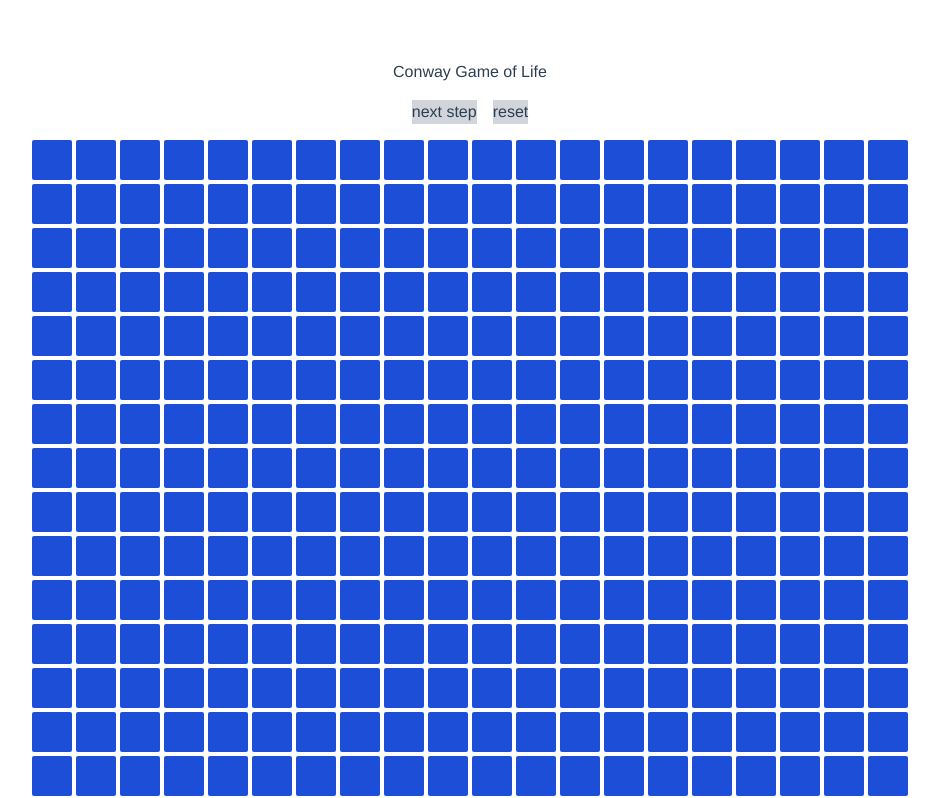
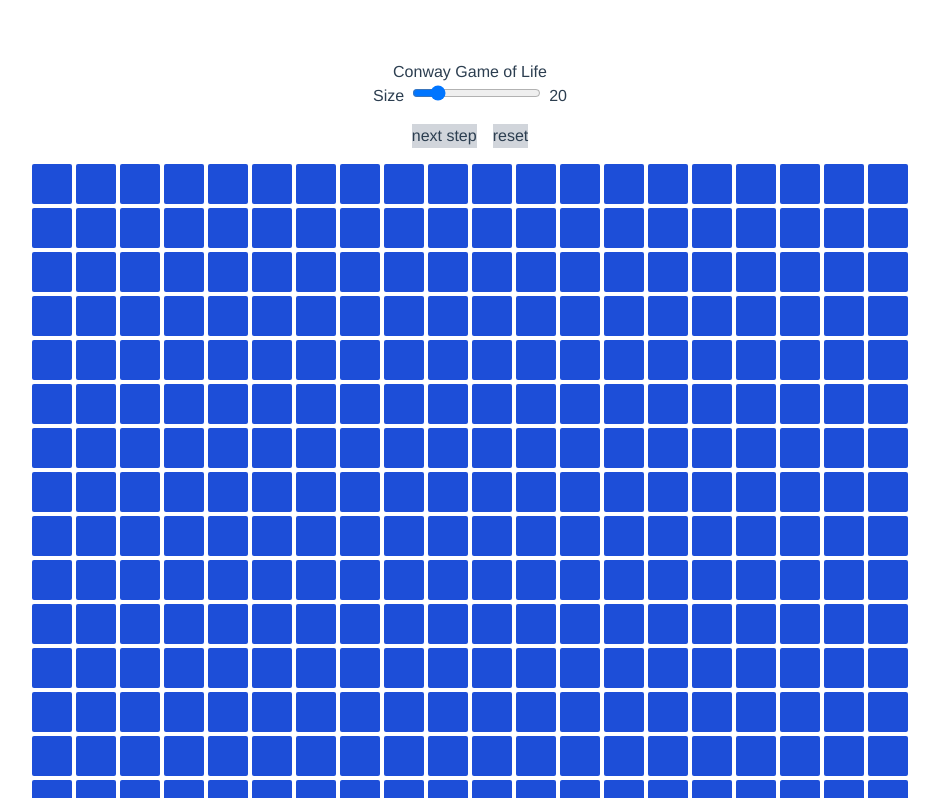
Before and after one commit to Baertig/conways-game-of-life, a Vue app: page / in a window 1280 px wide. Shown: the top 798 px of the page, without its empty margins (170-1109 px from the left). Built offline with nearby package versions, Linux system fonts and the light colour scheme.

Commit message:
made the board resizeable

```diff
--- a/src/App.vue
+++ b/src/App.vue
@@ -1,10 +1,26 @@
 <script setup lang="ts">
+import { computed, ref, WritableComputedRef } from "vue";
 import GameOfLifeVue from "./components/GameOfLife.vue";
+
+const gameBoardSize = ref(20);
+const gameBoardSizeInputHandle: WritableComputedRef<string> = computed({
+  get() {
+    return gameBoardSize.value.toString()
+  },
+  set(sizeInput: string) {
+    return gameBoardSize.value = parseInt(sizeInput)
+  }
+})
 </script>
 
 <template>
   <h1>Conway Game of Life</h1>
-  <GameOfLifeVue :size="20" />
+  <div>
+    <span class="mr-2">Size</span>
+    <input type="range" min="5" max="100" v-model="gameBoardSizeInputHandle" />
+    <span class="ml-2">{{ gameBoardSize }}</span>
+  </div>
+  <GameOfLifeVue :size="gameBoardSize" />
 </template>
 
 <style>
--- a/src/components/GameOfLife.vue
+++ b/src/components/GameOfLife.vue
@@ -1,17 +1,21 @@
 <script setup lang="ts">
-import { ref } from "vue";
-import { createGameBoardArrayFromSize, xAndYPositionFromTotalIndexAndSize, useGameOfLife } from "../composables/gameOfLife"
+import { computed, watchEffect } from "vue";
+import { xAndYPositionFromTotalIndexAndSize, useGameOfLife } from "../composables/gameOfLife"
 
 const props = defineProps<{
-  size: number
+  size: number,
 }>()
-// const gameBoard = ref(createGameBoardArrayFromSize(10));
+
 const { gameBoard, calculateNextBoard, reset } = useGameOfLife(props.size);
-const cssGridRows = {
+
+watchEffect(() => {
+  reset(props.size);
+})
+
+const cssGridRows = computed(() => ({
   "grid-template-columns": "repeat(" + gameBoard.value.length + ",min-content)"
-}
-//TODO
-// make square red if is clicked
+}));
+
 const toggleElement = (_: MouseEvent, index: number) => {
   const { x, y } = xAndYPositionFromTotalIndexAndSize(index, props.size);
   const oldValue = gameBoard.value[y][x]
@@ -25,7 +29,7 @@ const toggleElement = (_: MouseEvent, index: number) => {
 <template>
   <div class="m-2">
     <button @click="calculateNextBoard" class="bg-gray-300 border-black m-2">next step</button>
-    <button @click="() => reset()" class="bg-gray-300 border-black m-2">reset</button>
+    <button @click="() => reset(props.size)" class="bg-gray-300 border-black m-2">reset</button>
   </div>
   <div class="grid justify-center gap-1 auto-rows-fr" :style="cssGridRows">
     <div
--- a/src/composables/gameOfLife.ts
+++ b/src/composables/gameOfLife.ts
@@ -49,9 +49,6 @@ export function willCellPopulate(
   pos: { x: number; y: number }
 ): boolean {
   const neighbours = numberOfLivingNeighbours(board, pos);
-  if (pos.x === 4 && pos.y === 4) {
-    console.log(`[4,4] neighbours=${neighbours}`);
-  }
   if (neighbours === 3) {
     return true;
   }
```
Also changed, not shown: 1 other file (tests, documents, lock files or other folders).
